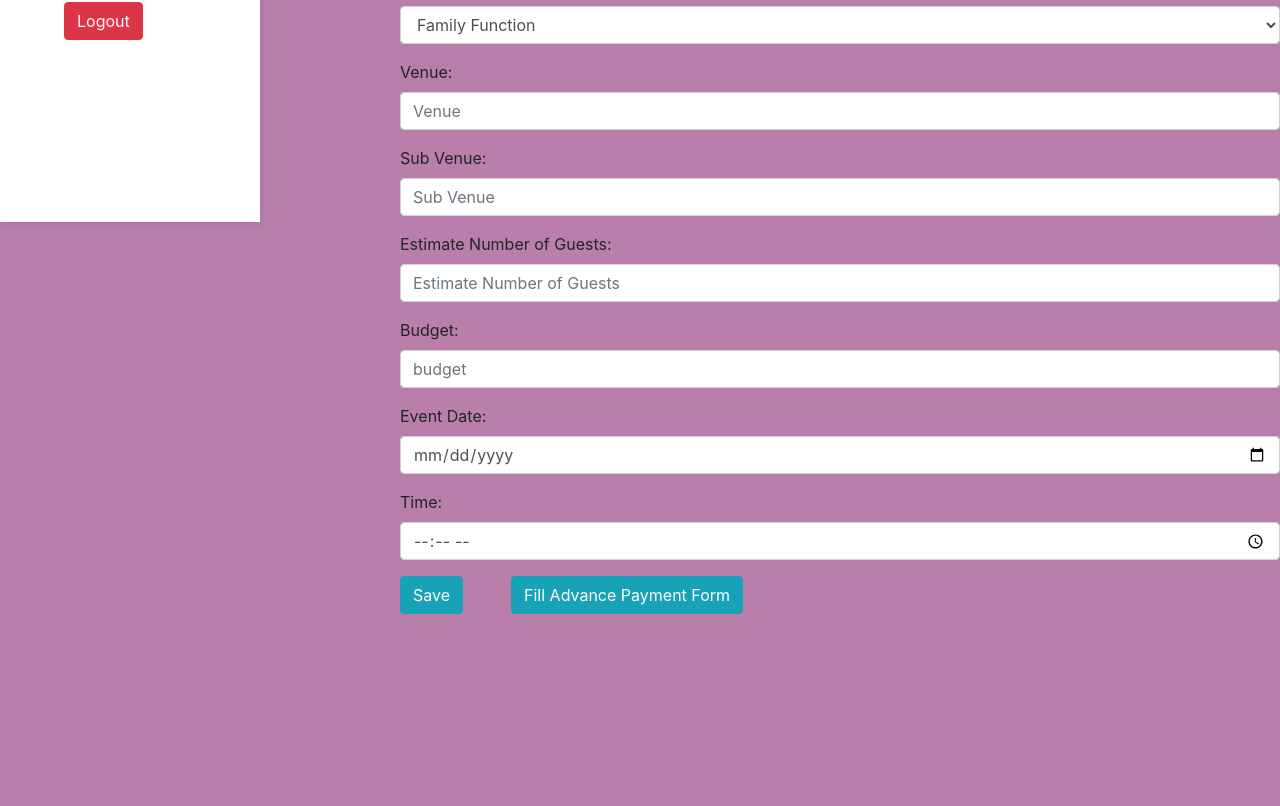
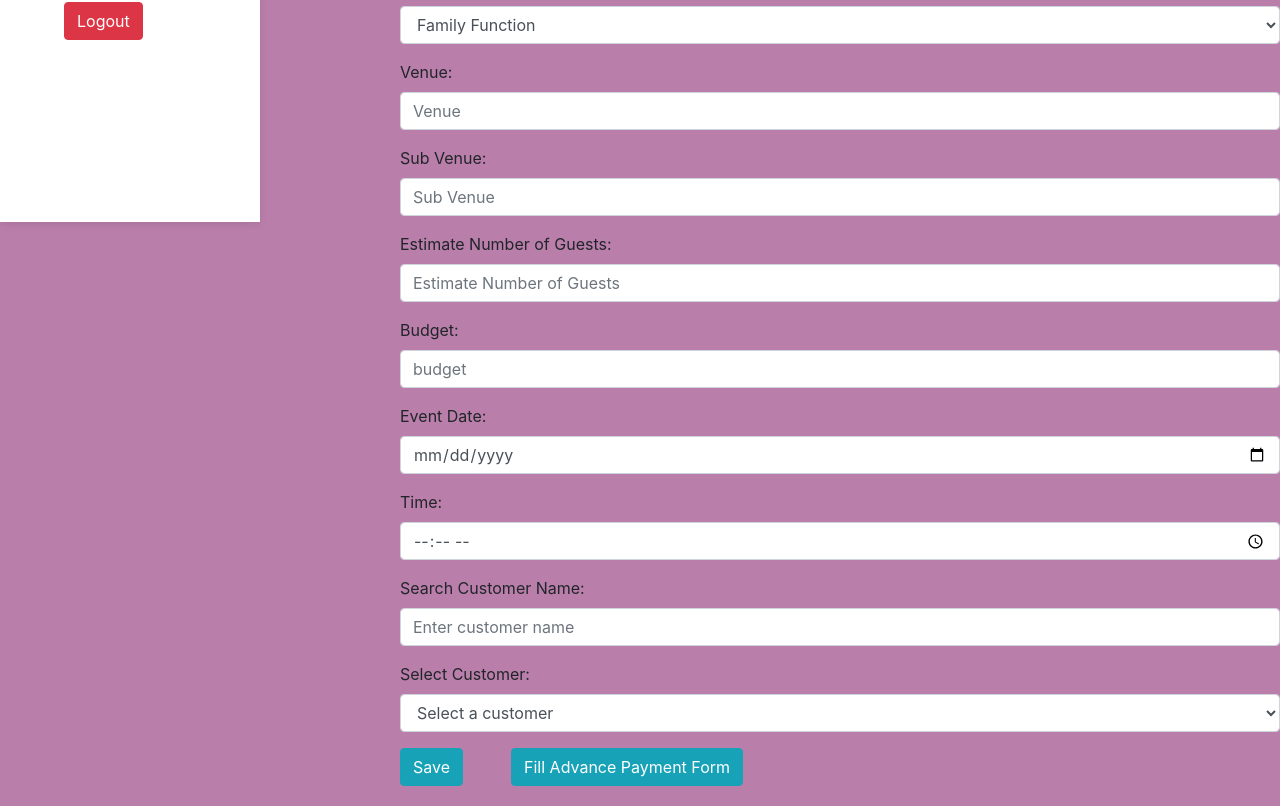
Before and after one commit to kalyani-coder/Event-Managment-Admin, a React (Create React App) app in the folder frontend/: page /addevent in a window 1280 px wide. Shown: the part 578-1384 px from the top of the page. Before the commit the page ends 1212 px from the top, so only its background shows below. Built offline with nearby package versions, Linux system fonts and the light colour scheme.

Commit message:
update 6 files

```diff
--- a/frontend/src/components/Event/AddEvent.js
+++ b/frontend/src/components/Event/AddEvent.js
@@ -1,8 +1,9 @@
-import React, { useState } from "react";
+import React, { useState, useEffect } from "react";
 import { useNavigate } from "react-router-dom";
 import axios from "axios";
 
 function AddEvent() {
+  // State variables for form fields
   const [eventName, setEventName] = useState("");
   const [fname, setfname] = useState("");
   const [company_name, setcompany_name] = useState("");
@@ -16,8 +17,67 @@ function AddEvent() {
   const [event_date, setevent_date] = useState("");
   const [currentTime, setCurrentTime] = useState("");
 
+  // State for the search functionality
+  const [searchQuery, setSearchQuery] = useState("");
+  const [searchResults, setSearchResults] = useState([]);
+
+  // State for the selected customer
+  const [selectedCustomer, setSelectedCustomer] = useState(null);
+
+  // Navigation hook
   const navigate = useNavigate();
+
+  // Fetch customer names when the component mounts or when the search query changes
+  useEffect(() => {
+    const fetchCustomerNames = async () => {
+      try {
+        const response = await axios.get(
+          `https://eventmanagement-admin-hocm.onrender.com/api/enquiry?customer_name=${searchQuery}`
+        );
+
+        // Extract customer details from the response
+        const customers = response.data;
+        setSearchResults(customers);
+      } catch (error) {
+        console.error("Error fetching customer names:", error);
+      }
+    };
+
+    // Fetch only if there is a search query
+    if (searchQuery.trim() !== "") {
+      fetchCustomerNames();
+    }
+  }, [searchQuery]);
+
+  // Function to handle customer selection
+  // Function to handle customer selection
+  const handleCustomerSelect = (event) => {
+    // Get the selected customer from the event
+    const selectedCustomerId = event.target.value;
+    const selectedCustomer = searchResults.find(
+      (customer) => customer._id === selectedCustomerId
+    );
+
+    // Set the selected customer
+    setSelectedCustomer(selectedCustomer);
+
+    // Automatically fill in the form fields with the customer details
+    setEventName(selectedCustomer?.event_name || "");
+    setfname(selectedCustomer?.customer_name || "");
+    // setcompany_name(selectedCustomer?.company_name || "");
+    setemail(selectedCustomer?.email || "");
+    setcontact(selectedCustomer?.contact || "");
+    setevent_type(selectedCustomer?.event_type || "Family Function");
+    setvenue(selectedCustomer?.event_venue || "");
+    setsubvenue(selectedCustomer?.subvenue || "");
+    setguest_number(selectedCustomer?.guest_quantity || "");
+    // setbudget(selectedCustomer?.budget || "");
+    setevent_date(selectedCustomer?.event_date || "");
+    // setCurrentTime(selectedCustomer?.currentTime || "");
+  };
+  // Function to handle saving the event data
   const handleSave = async () => {
+    // Form data to be sent to the API
     const eventData = {
       eventName,
       fname,
@@ -34,7 +94,7 @@ function AddEvent() {
     };
 
     try {
-      // Make a POST request to your API endpoint
+      // Make a POST request to the API endpoint
       const response = await axios.post(
         "http://localhost:5000/api/event",
         eventData
@@ -43,6 +103,7 @@ function AddEvent() {
       // Check if the request was successful
       if (response.status === 200) {
         console.log("Event data posted successfully!");
+
         // If you want to navigate to another page after posting data, you can do it here.
         // For example:
         navigate("/advancepayment", { state: eventData });
@@ -53,22 +114,27 @@ function AddEvent() {
       console.error("Error posting event data:", error);
     }
 
+    // If a customer is selected, you can use the selectedCustomer data as needed
+    if (selectedCustomer) {
+      console.log("Selected Customer:", selectedCustomer);
+    }
+
     navigate("/advancepayment", { state: eventData });
   };
 
+  // JSX for the component
   return (
     <div className="container">
       <div className="row justify-content-center">
         <div className="col-md-10">
           <div className="card-body mt-5">
             <h2 className="mb-3">Create Event</h2>
+            {/* Form fields */}
             <div className="form-group">
-              <label htmlFor="eventName">
-                Event Name:<span style={{ color: "red" }}>*</span>
-              </label>
+              <label htmlFor="eventName">Event Name:<span style={{ color: "red" }}>*</span></label>
               <input
                 type="text"
-                className="form-control "
+                className="form-control"
                 placeholder="Enter event name"
                 value={eventName}
                 onChange={(e) => setEventName(e.target.value)}
@@ -77,9 +143,7 @@ function AddEvent() {
               />
             </div>
             <div className="form-group">
-              <label htmlFor="fname">
-                Full Name:<span style={{ color: "red" }}>*</span>
-              </label>
+              <label htmlFor="fname">Full Name:<span style={{ color: "red" }}>*</span></label>
               <input
                 type="text"
                 className="form-control"
@@ -125,7 +189,7 @@ function AddEvent() {
                 placeholder="Enter Contact Number"
                 value={contact}
                 onChange={(e) => setcontact(e.target.value)}
-required
+                required
                 id="contact"
               />
             </div>
@@ -223,6 +287,38 @@ required
                 id="currentTime"
               />
             </div>
+            {/* Search box for customer names */}
+            <div className="form-group">
+              <label htmlFor="customerNameSearch">Search Customer Name:</label>
+              <input
+                type="text"
+                className="form-control"
+                placeholder="Enter customer name"
+                value={searchQuery}
+                onChange={(e) => setSearchQuery(e.target.value)}
+                id="customerNameSearch"
+              />
+            </div>
+
+            {/* Dropdown for matching customer names */}
+            <div className="form-group">
+              <label htmlFor="customerNameSelect">Select Customer:</label>
+              <select
+                className="form-control"
+                id="customerNameSelect"
+                value={selectedCustomer?.id || ""}
+                onChange={handleCustomerSelect}
+              >
+                <option value="" disabled>Select a customer</option>
+                {searchResults.map((customer) => (
+                  <option key={customer.id} value={customer._id}>
+                    {customer.customer_name}
+                  </option>
+                ))}
+              </select>
+            </div>
+
+            {/* Buttons for saving and navigating */}
             <div className="d-flex justify-content-start">
               <button id="btn" className="btn btn-info" onClick={handleSave}>
                 Save
--- a/frontend/src/components/Event/AdvancePayment.js
+++ b/frontend/src/components/Event/AdvancePayment.js
@@ -7,8 +7,8 @@ function AdvancePaymentForm() {
 
   const eventData = location.state;
   const [eventName, setEventName] = useState(eventData.eventName);
-  const [customerName, setCustomerName] = useState(eventData.fullName);
-  const [totalAmount, setTotalAmount] = useState(0);
+  const [customerName, setCustomerName] = useState(eventData.fname);
+  const [totalAmount, setTotalAmount] = useState(eventData.budget);
   const [advancePayment, setAdvancePayment] = useState(0);
   const [remainingAmount, setRemainingAmount] = useState(0);
 
--- a/frontend/src/components/Sidebar/Sidebar.js
+++ b/frontend/src/components/Sidebar/Sidebar.js
@@ -349,14 +349,14 @@ export default function Sidebar() {
                     Salary
                   </a>
                   <ul className="collapse list-unstyled" id="SalarySubMenu">
-                    <li>
+                    {/* <li>
                       <Link to={"/addsalary"}>
                         <FontAwesomeIcon icon={faMoneyCheck}
                           style={{ marginRight: "10px", color: "#fff" }} // Change color
                         />
                         Add Salary
                       </Link>
-                    </li>
+                    </li> */}
                     <li>
                       <Link to={"/viewsalary"}>
                         <FontAwesomeIcon icon={faMoneyCheck} style={{ marginRight: "10px", color: "#fff" }} // Change color
```
